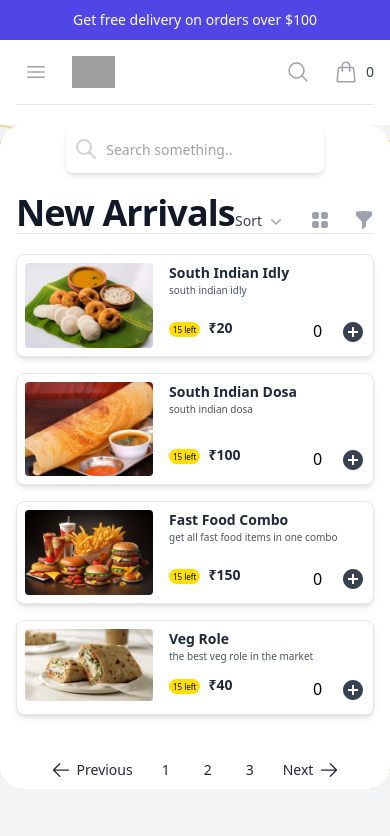
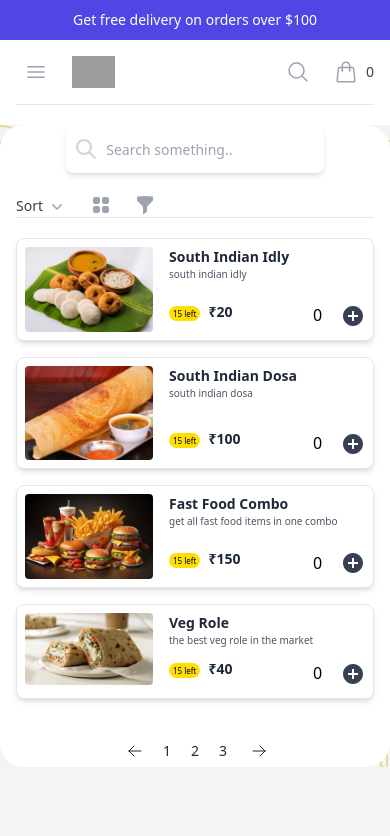
Before and after one commit to Adarshsingh7/food-court, a React (Vite) app: page /menu in a window 390 px wide. Shown: the top 836 px of the page. Built offline with nearby package versions, Linux system fonts and the light colour scheme; grey boxes are pictures that could not be loaded.

Commit message:
making menu more responsive

```diff
--- a/src/components/Pagination.tsx
+++ b/src/components/Pagination.tsx
@@ -1,48 +1,41 @@
 import { ArrowLeftIcon, ArrowRightIcon } from "@heroicons/react/24/outline"; // Adjust import according to your setup
-import { FC } from "react";
+import { FC, PropsWithChildren, ReactNode } from "react";
+
+interface PagButtonProps {
+  children?: ReactNode;
+  ariaLabel: string;
+}
 
 const Pagination: FC = () => {
   return (
     <nav className="flex items-center gap-x-1" aria-label="Pagination">
-      <button
-        type="button"
-        className="min-h-[38px] min-w-[38px] py-2 px-2.5 inline-flex justify-center items-center gap-x-1.5 text-sm rounded-lg text-gray-800 hover:bg-gray-100 focus:outline-none focus:bg-gray-100 disabled:opacity-50 disabled:pointer-events-none"
-        aria-label="Previous"
-      >
-        <ArrowLeftIcon className="shrink-0 h-5 w-5" />
-        <span>Previous</span>
-      </button>
-      <div className="flex items-center gap-x-1">
-        <button
-          type="button"
-          className="min-h-[38px] min-w-[38px] flex justify-center items-center text-gray-800 hover:bg-gray-100 py-2 px-3 text-sm rounded-lg focus:outline-none focus:bg-gray-100 disabled:opacity-50 disabled:pointer-events-none"
-          aria-current="page"
-        >
-          1
-        </button>
-        <button
-          type="button"
-          className="min-h-[38px] min-w-[38px] flex justify-center items-center text-gray-800 hover:bg-gray-100 py-2 px-3 text-sm rounded-lg focus:outline-none focus:bg-gray-100 disabled:opacity-50 disabled:pointer-events-none"
-        >
-          2
-        </button>
-        <button
-          type="button"
-          className="min-h-[38px] min-w-[38px] flex justify-center items-center text-gray-800 hover:bg-gray-100 py-2 px-3 text-sm rounded-lg focus:outline-none focus:bg-gray-100 disabled:opacity-50 disabled:pointer-events-none"
-        >
-          3
-        </button>
-      </div>
-      <button
-        type="button"
-        className="min-h-[38px] min-w-[38px] py-2 px-2.5 inline-flex justify-center items-center gap-x-1.5 text-sm rounded-lg text-gray-800 hover:bg-gray-100 focus:outline-none focus:bg-gray-100 disabled:opacity-50 disabled:pointer-events-none"
-        aria-label="Next"
-      >
-        <span>Next</span>
-        <ArrowRightIcon className="shrink-0 h-5 w-5" />
-      </button>
+      <PagButton ariaLabel="">
+        <ArrowLeftIcon className="shrink-0 sm:h-5 sm:w-5 h-4 w-4" />
+      </PagButton>
+
+      <PagButton ariaLabel="1" />
+      <PagButton ariaLabel="2" />
+      <PagButton ariaLabel="3" />
+
+      <PagButton ariaLabel="">
+        <ArrowRightIcon className="shrink-0 sm:h-5 sm:w-5 h-4 w-4" />
+      </PagButton>
     </nav>
   );
 };
 
+const PagButton: FC<PagButtonProps> = function ({ children, ariaLabel }) {
+  return (
+    <button
+      type="button"
+      className="min-h-[20px] min-w-[20px] py-1.5 px-2 inline-flex justify-center items-center gap-x-1 text-sm rounded-lg text-gray-800 hover:bg-gray-100 focus:outline-none focus:bg-gray-100 disabled:opacity-50 disabled:pointer-events-none
+      sm:min-h-[38px] sm:min-w-[38px] sm:py-2 sm:px-2.5 sm:gap-x-1.5"
+      aria-label={ariaLabel}
+    >
+      <span>{ariaLabel}</span>
+      {children}
+    </button>
+  );
+};
+
 export default Pagination;
--- a/src/pages/Menu.tsx
+++ b/src/pages/Menu.tsx
@@ -326,10 +326,6 @@ export default function Example() {
         <div className="flex flex-col gap-5 my-5">
           <Search />
           <div className="flex items-baseline justify-between border-b border-gray-200">
-            <h1 className="text-4xl font-bold tracking-tight text-gray-900">
-              New Arrivals
-            </h1>
-
             <div className="flex items-center">
               <SortMenu />
               <button
```
Also changed, not shown: .eslintrc.cjs.
